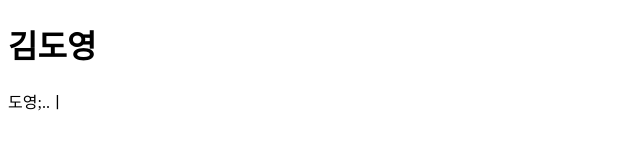
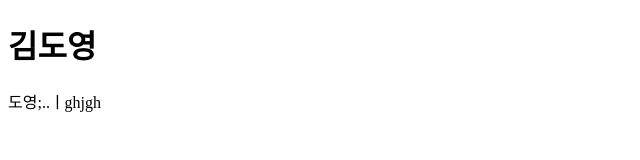
Before and after one commit to dye1207/Heropy-Coffee, a plain HTML site: page kim1.html in a window 1280 px wide. Shown: the full height of the page, 0-640 px from the left. Drawn offline with Linux system fonts and the light colour scheme.

Commit message:
ddoyoung

```diff
--- a/kim1.html
+++ b/kim1.html
@@ -8,6 +8,6 @@
 </head>
 <body>
     <h1>김도영</h1>
-    도영;..ㅣ
+    도영;..ㅣghjgh
 </body>
 </html>
```
